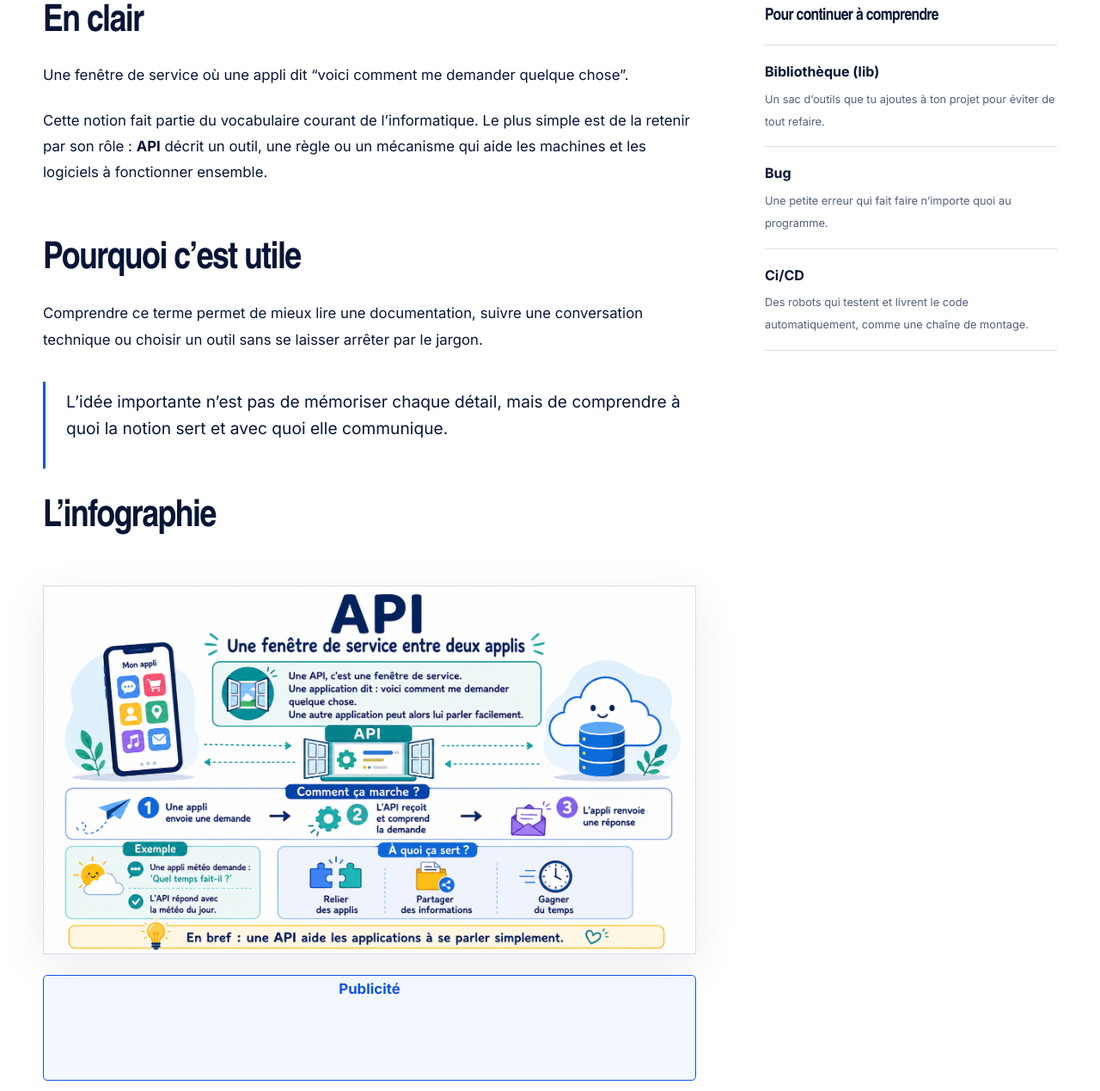
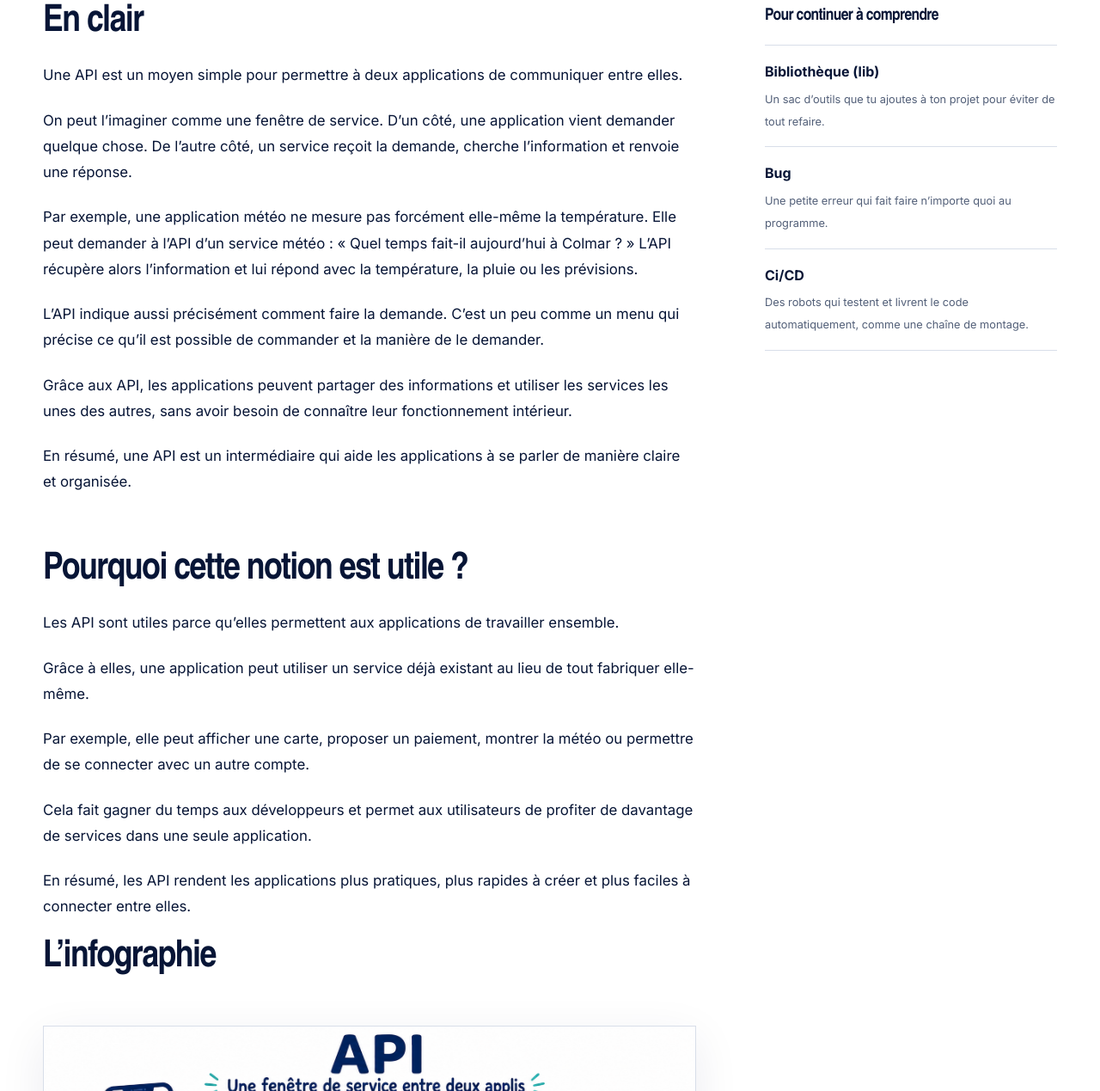
Before and after one commit to vulgarimatique/vulgarimatique.github.io, an Astro site: page /glossaire/api in a window 1280 px wide. Shown: the part 800-2069 px from the top of the page at 86% size. Built offline with nearby package versions, Linux system fonts and the light colour scheme; Astro itself is replaced by a stand-in of ours.

Commit message:
Update Notion “api” (#8)
Automatically generated. Merged on Decap CMS.

```diff
--- a/src/content/notions/api.md
+++ b/src/content/notions/api.md
@@ -13,12 +13,26 @@ infographic: /media/infographics/chatgpt-image-2-aou-t-2026-a-22_56_27.png
 ---
 ## En clair
 
-Une fenêtre de service où une appli dit “voici comment me demander quelque chose”.
+Une API est un moyen simple pour permettre à deux applications de communiquer entre elles.
 
-Cette notion fait partie du vocabulaire courant de l’informatique. Le plus simple est de la retenir par son rôle : **API** décrit un outil, une règle ou un mécanisme qui aide les machines et les logiciels à fonctionner ensemble.
+On peut l’imaginer comme une fenêtre de service. D’un côté, une application vient demander quelque chose. De l’autre côté, un service reçoit la demande, cherche l’information et renvoie une réponse.
 
-## Pourquoi c’est utile
+Par exemple, une application météo ne mesure pas forcément elle-même la température. Elle peut demander à l’API d’un service météo : « Quel temps fait-il aujourd’hui à Colmar ? » L’API récupère alors l’information et lui répond avec la température, la pluie ou les prévisions.
 
-Comprendre ce terme permet de mieux lire une documentation, suivre une conversation technique ou choisir un outil sans se laisser arrêter par le jargon.
+L’API indique aussi précisément comment faire la demande. C’est un peu comme un menu qui précise ce qu’il est possible de commander et la manière de le demander.
 
-> L’idée importante n’est pas de mémoriser chaque détail, mais de comprendre à quoi la notion sert et avec quoi elle communique.
+Grâce aux API, les applications peuvent partager des informations et utiliser les services les unes des autres, sans avoir besoin de connaître leur fonctionnement intérieur.
+
+En résumé, une API est un intermédiaire qui aide les applications à se parler de manière claire et organisée.
+
+## Pourquoi cette notion est utile ?
+
+Les API sont utiles parce qu’elles permettent aux applications de travailler ensemble.
+
+Grâce à elles, une application peut utiliser un service déjà existant au lieu de tout fabriquer elle-même.
+
+Par exemple, elle peut afficher une carte, proposer un paiement, montrer la météo ou permettre de se connecter avec un autre compte.
+
+Cela fait gagner du temps aux développeurs et permet aux utilisateurs de profiter de davantage de services dans une seule application.
+
+En résumé, les API rendent les applications plus pratiques, plus rapides à créer et plus faciles à connecter entre elles.
```
